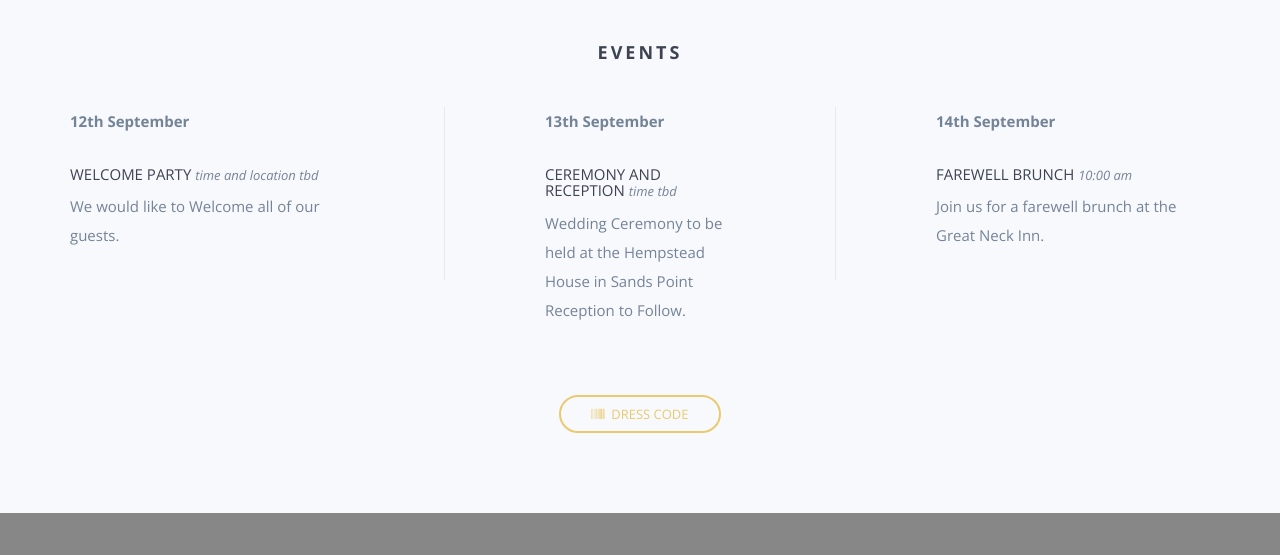
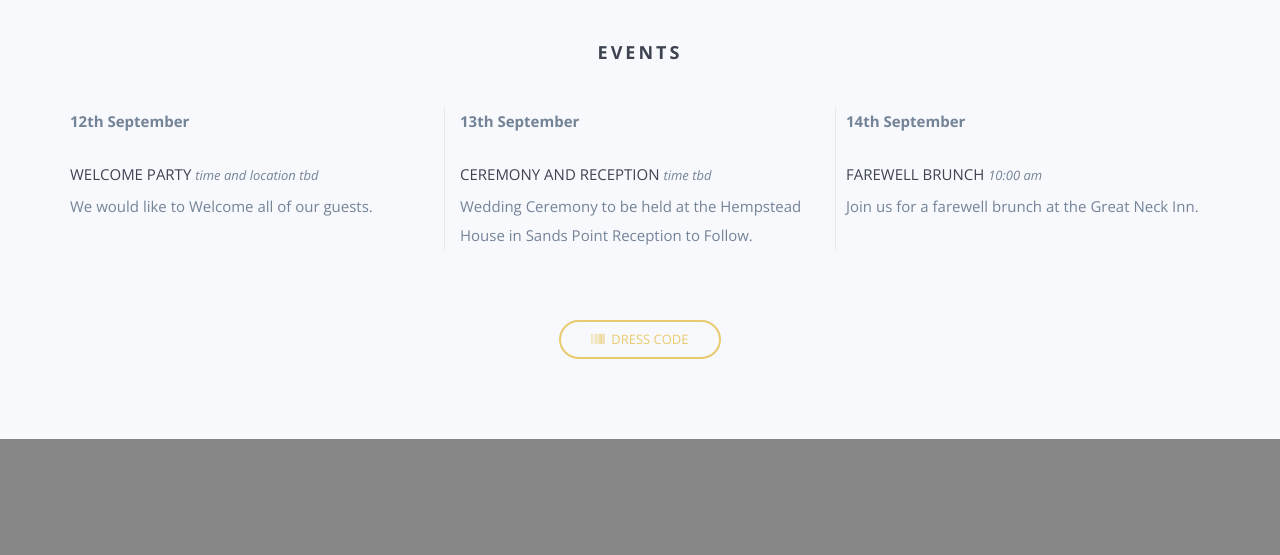
Before and after one commit to danielEbanks/dannyandalec2025, a website: page index.html in a window 1280 px wide. Shown: the part 1656-2211 px from the top of the page. Drawn offline with nearby package versions, Linux system fonts and the light colour scheme; some packages are replaced by stand-ins of ours; files whose address does not match are found by name.

Commit message:
update styles for mobile

```diff
--- a/sass/styles.scss
+++ b/sass/styles.scss
@@ -564,16 +564,14 @@ Features-stack
 ========================================================================== */
 .events {
   .leftcol {
-    padding-right: 100px;
+    padding-right: 10px;
     border-right: solid 1px $keyline-color;
   }
   .middlecol {
-    padding-right: 100px;
-    padding-left: 100px;
   }
   .rightcol {
     border-left: solid 1px $keyline-color;
-    padding-left: 100px;
+    padding-left: 10px;
   }
 
   .time {
```
Also changed, not shown: css/styles.min.css.
